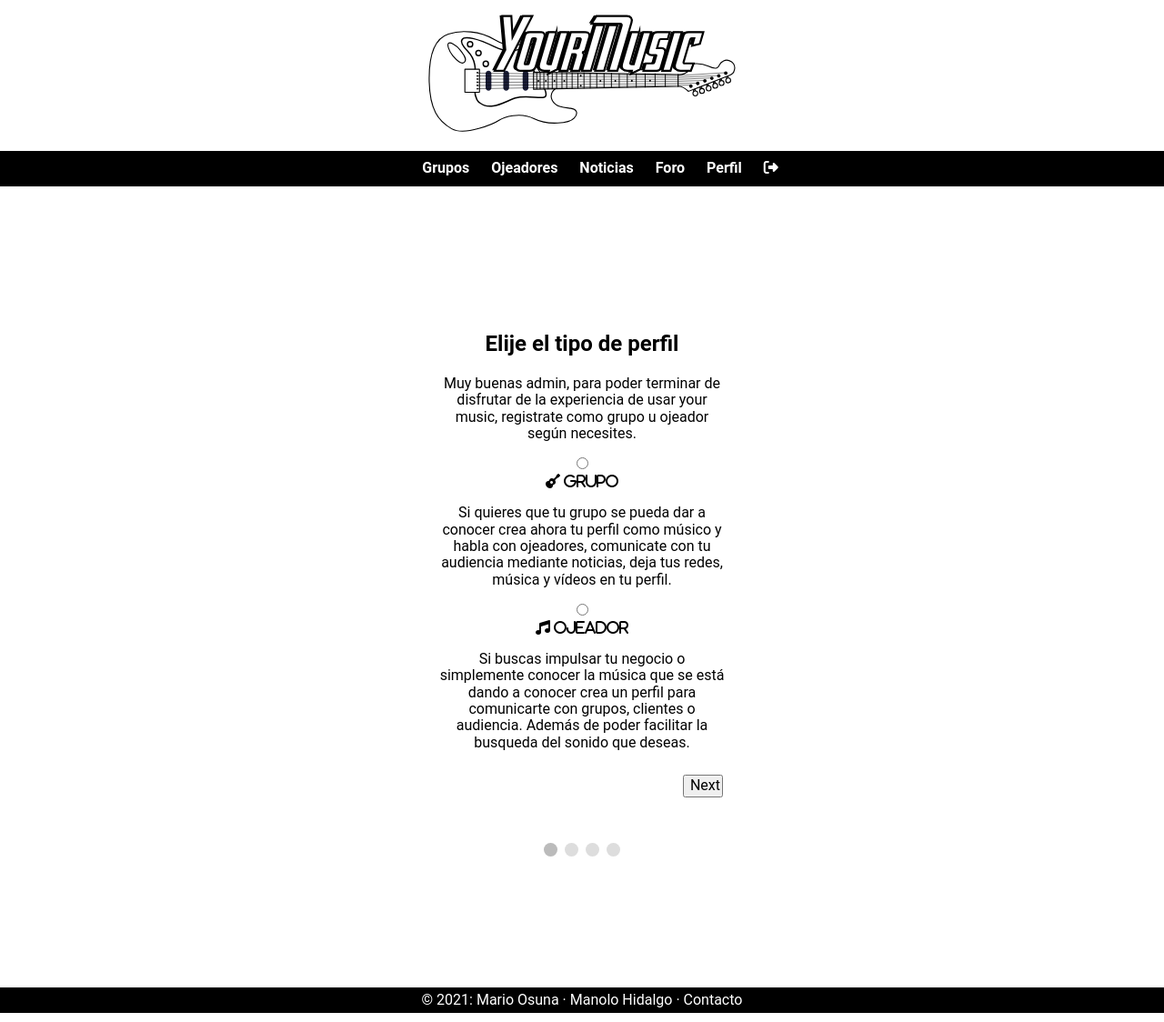
After one commit to iesgrancapitan-proyectos/202021daw_junio_yourmusic-hipema-mario, a Django app: page /accounts/choose_profile/ in a window 1280 px wide. The commit adds this page. Shown: the whole page at 91% size. Run offline with Django 3.2, Linux system fonts and the light colour scheme; a user stored in the database is signed in; data comes from the database, SQL or seed files in the repository; some libraries are stand-ins or nearby versions.

Commit message:
wip: form wizard

```diff
--- /dev/null
+++ b/accounts/templates/choose_profile.html
@@ -0,0 +1,180 @@
+{% extends "base_user_account.html" %} {% block content %}
+<!-- Título de sección -->
+
+<form method="post" enctype="multipart/form-data" id="regForm">
+    {% csrf_token %}
+    <h2>Elije el tipo de perfil</h2>
+
+    <!-- One "tab" for each step in the form: -->
+
+    <div class="tab">
+        <p>Muy buenas {{userprofile}}, para poder terminar de disfrutar de la experiencia de usar your music, registrate como grupo u ojeador según necesites.</p>
+        <label for="grupo"> <input type="radio" id="grupo" name="tipoProfile"><i class="fas fa-guitar"> GRUPO</i></label>
+        <p>Si quieres que tu grupo se pueda dar a conocer crea ahora tu perfil como músico y habla con ojeadores, comunicate con tu audiencia mediante noticias, deja tus redes, música y vídeos en tu perfil. </p>
+        <label for="ojeador"><input type="radio" id="ojeador" name="tipoProfile"><i class="fas fa-music"> OJEADOR</i></label>
+        <p>Si buscas impulsar tu negocio o simplemente conocer la música que se está dando a conocer crea un perfil para comunicarte con grupos, clientes o audiencia. Además de poder facilitar la busqueda del sonido que deseas.</p>
+
+    </div>
+    <div class="tab">Name:
+        <p><input placeholder="First name..." oninput="this.className = ''"></p>
+        <p><input placeholder="Last name..." oninput="this.className = ''"></p>
+    </div>
+
+    <div class="tab">Contact Info:
+        <p><input placeholder="E-mail..." oninput="this.className = ''"></p>
+        <p><input placeholder="Phone..." oninput="this.className = ''"></p>
+    </div>
+
+    <div class="tab">Birthday:
+        <p><input placeholder="dd" oninput="this.className = ''"></p>
+        <p><input placeholder="mm" oninput="this.className = ''"></p>
+        <p><input placeholder="yyyy" oninput="this.className = ''"></p>
+    </div>
+
+    <div class="tab">Login Info:
+        <p><input placeholder="Username..." oninput="this.className = ''"></p>
+        <p><input placeholder="Password..." oninput="this.className = ''"></p>
+    </div>
+
+    <div style="overflow:auto;">
+        <div style="float:right;">
+            <button type="button" id="prevBtn" onclick="nextPrev(-1)">Previous</button>
+            <button type="button" id="nextBtn" onclick="nextPrev(1)">Next</button>
+        </div>
+    </div>
+
+    <!-- Circles which indicates the steps of the form: -->
+    <div style="text-align:center;margin-top:40px;">
+        <span class="step"></span>
+        <span class="step"></span>
+        <span class="step"></span>
+        <span class="step"></span>
+    </div>
+
+</form>
+<script>
+    var currentTab = 0; // Current tab is set to be the first tab (0)
+    showTab(currentTab); // Display the current tab
+
+    function showTab(n) {
+        // This function will display the specified tab of the form ...
+        var x = document.getElementsByClassName("tab");
+        x[n].style.display = "block";
+        // ... and fix the Previous/Next buttons:
+        if (n == 0) {
+            document.getElementById("prevBtn").style.display = "none";
+        } else {
+            document.getElementById("prevBtn").style.display = "inline";
+        }
+        if (n == (x.length - 1)) {
+            document.getElementById("nextBtn").innerHTML = "Submit";
+        } else {
+            document.getElementById("nextBtn").innerHTML = "Next";
+        }
+        // ... and run a function that displays the correct step indicator:
+        fixStepIndicator(n)
+    }
+
+    function nextPrev(n) {
+        // This function will figure out which tab to display
+        var x = document.getElementsByClassName("tab");
+        // Exit the function if any field in the current tab is invalid:
+        if (n == 1 && !validateForm()) return false;
+        // Hide the current tab:
+        x[currentTab].style.display = "none";
+        // Increase or decrease the current tab by 1:
+        currentTab = currentTab + n;
+        // if you have reached the end of the form... :
+        if (currentTab >= x.length) {
+            //...the form gets submitted:
+            document.getElementById("regForm").submit();
+            return false;
+        }
+        // Otherwise, display the correct tab:
+        showTab(currentTab);
+    }
+
+    function validateForm() {
+        // This function deals with validation of the form fields
+        var x, y, i, valid = true;
+        x = document.getElementsByClassName("tab");
+        y = x[currentTab].getElementsByTagName("input");
+        // A loop that checks every input field in the current tab:
+        for (i = 0; i < y.length; i++) {
+            // If a field is empty...
+            if (y[i].value == "") {
+                // add an "invalid" class to the field:
+                y[i].className += " invalid";
+                // and set the current valid status to false:
+                valid = false;
+            }
+        }
+        // If the valid status is true, mark the step as finished and valid:
+        if (valid) {
+            document.getElementsByClassName("step")[currentTab].className += " finish";
+        }
+        return valid; // return the valid status
+    }
+
+    function fixStepIndicator(n) {
+        // This function removes the "active" class of all steps...
+        var i, x = document.getElementsByClassName("step");
+        for (i = 0; i < x.length; i++) {
+            x[i].className = x[i].className.replace(" active", "");
+        }
+        //... and adds the "active" class to the current step:
+        x[n].className += " active";
+    }
+</script>
+<style>
+    #regForm {
+        background-color: #ffffff;
+        margin: 100px auto;
+        padding: 40px;
+        width: 70%;
+        min-width: 300px;
+    }
+    /* Style the input fields */
+
+    input {
+        padding: 10px;
+        width: 100%;
+        font-size: 17px;
+        font-family: Raleway;
+        border: 1px solid #aaaaaa;
+    }
+    /* Mark input boxes that gets an error on validation: */
+
+    input.invalid {
+        background-color: #ffdddd;
+    }
+    /* Hide all steps by default: */
+
+    .tab {
+        display: none;
+    }
+    /* Make circles that indicate the steps of the form: */
+
+    .step {
+        height: 15px;
+        width: 15px;
+        margin: 0 2px;
+        background-color: #bbbbbb;
+        border: none;
+        border-radius: 50%;
+        display: inline-block;
+        opacity: 0.5;
+    }
+    /* Mark the active step: */
+
+    .step.active {
+        opacity: 1;
+    }
+    /* Mark the steps that are finished and valid: */
+
+    .step.finish {
+        background-color: #04AA6D;
+    }
+</style>
+
+{% endblock content %}
--- a/accounts/urls.py
+++ b/accounts/urls.py
@@ -11,6 +11,7 @@ urlpatterns = [
     path('noticias_user', views.noticias_user, name='noticias_user'),
     path('mensajes', views.mensajes, name='mensajes'),
     path('profile/', views.profile,name='profile'),
+    path('choose_profile/', views.choose_profile,name='choose_profile'),
     path('register/', views.register,name='register'),
     path('login',views.login)
 ]
--- a/accounts/views.py
+++ b/accounts/views.py
@@ -313,8 +313,8 @@ def profile(request):
             userprofile = UserProfileOjeadores.objects.get(user=request.user)
             tipo = "ojeador"
         except UserProfileOjeadores.DoesNotExist:
-            userprofile = User.objects.get(username=request.user)
-            tipo = "admin"
+            tipo = "sin"
+            return redirect('account:choose_profile')
 
     # print(tipo+str(userprofile))
 
@@ -343,9 +343,44 @@ def profile(request):
 
     return render(request, 'profile.html', {'usuario': userprofile, 'tipo': tipo})
 
+@login_required
+def choose_profile(request):
+    userprofile=User.objects.get(username=request.user)
+    return render(request, 'choose_profile.html', {'userprofile': userprofile})
 
 def register(request):
-    form = CustomUserCreationForm()
+    error=[]
+    nombre=""
+    email=""
+    registrar=False
+    if request.method == 'POST':
+        usuario=User.objects.filter(username=request.POST['username'])
+        if usuario.count():
+            error.append("El nombre de usuario ya existe")
+            print("Nombre ya existente")
+            registrar=False
+        else:
+            registrar=True
+            error.append(" ")
+            nombre=request.POST['username']
+
+        usuario=User.objects.filter(email=request.POST['email'])
+
+        if usuario.count():
+            error.append("El correo introducido ya está registrado")
+            print("Correo ya existente")
+            registrar=False
+        else:
+            registrar=True
+            error.append(" ")
+            email=request.POST['email']
+
+        if registrar:
+            user = User.objects.create_user(nombre,email,request.POST['password'])
+            make_login(request, user)
+            return redirect('account:choose_profile')
+
+    ''' form = CustomUserCreationForm()
 
     if request.method == 'POST':
         form = CustomUserCreationForm(data=request.POST)
@@ -354,5 +389,5 @@ def register(request):
             user = form.save()
             if user is not None:
                 make_login(request, user)
-                return redirect(reverse('account:profile'))
-    return render(request, 'register.html', {'form': form})
+                return redirect(reverse('account:profile')) '''
+    return render(request, 'register.html', {'error':error })
--- a/grupos/views.py
+++ b/grupos/views.py
@@ -43,7 +43,7 @@ def index(request):
 
     grupos = grupos.all()
 
-    paginator = Paginator(grupos, 1)
+    paginator = Paginator(grupos, 5)
 
     page_number = request.GET.get('page')
     grupos_page = paginator.get_page(page_number)
```
Also changed, not shown: accounts/templates/register.html (+13 -10 lines), static/media/user/img/3.jpg (added).
